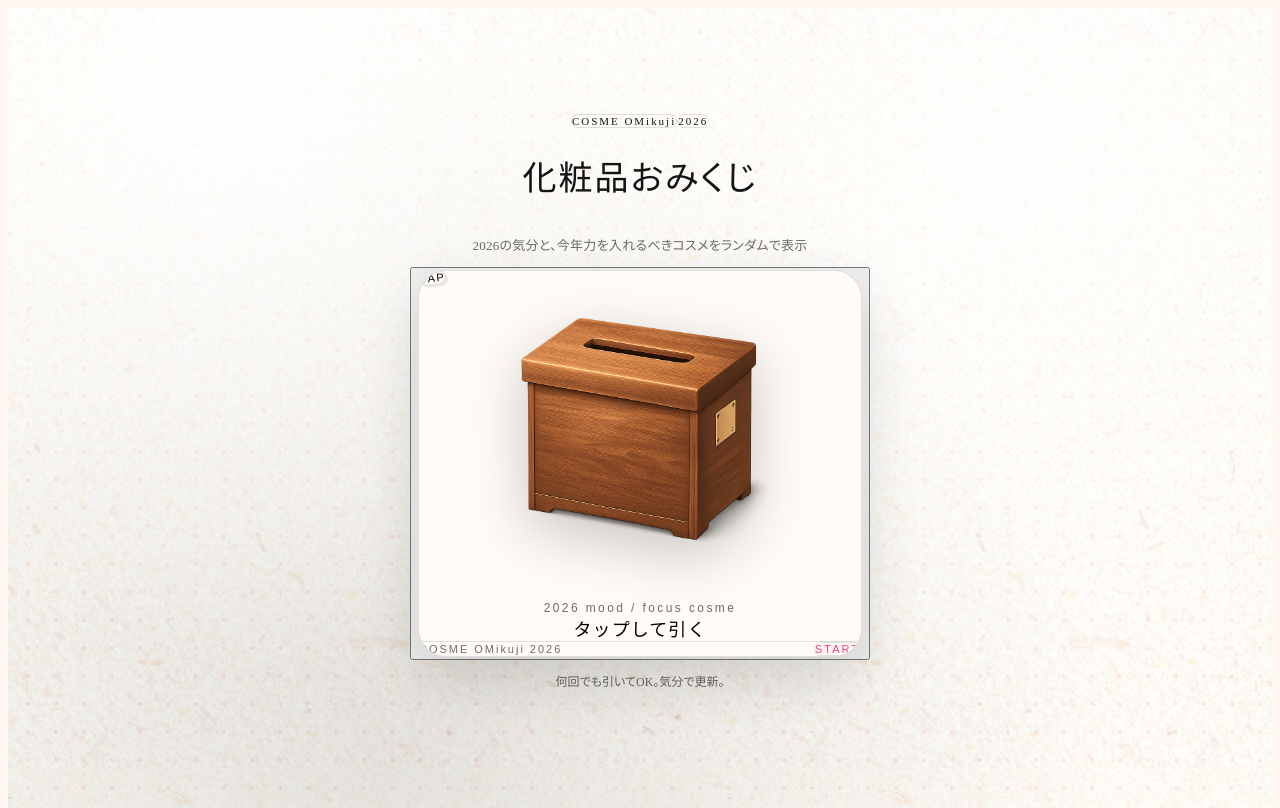
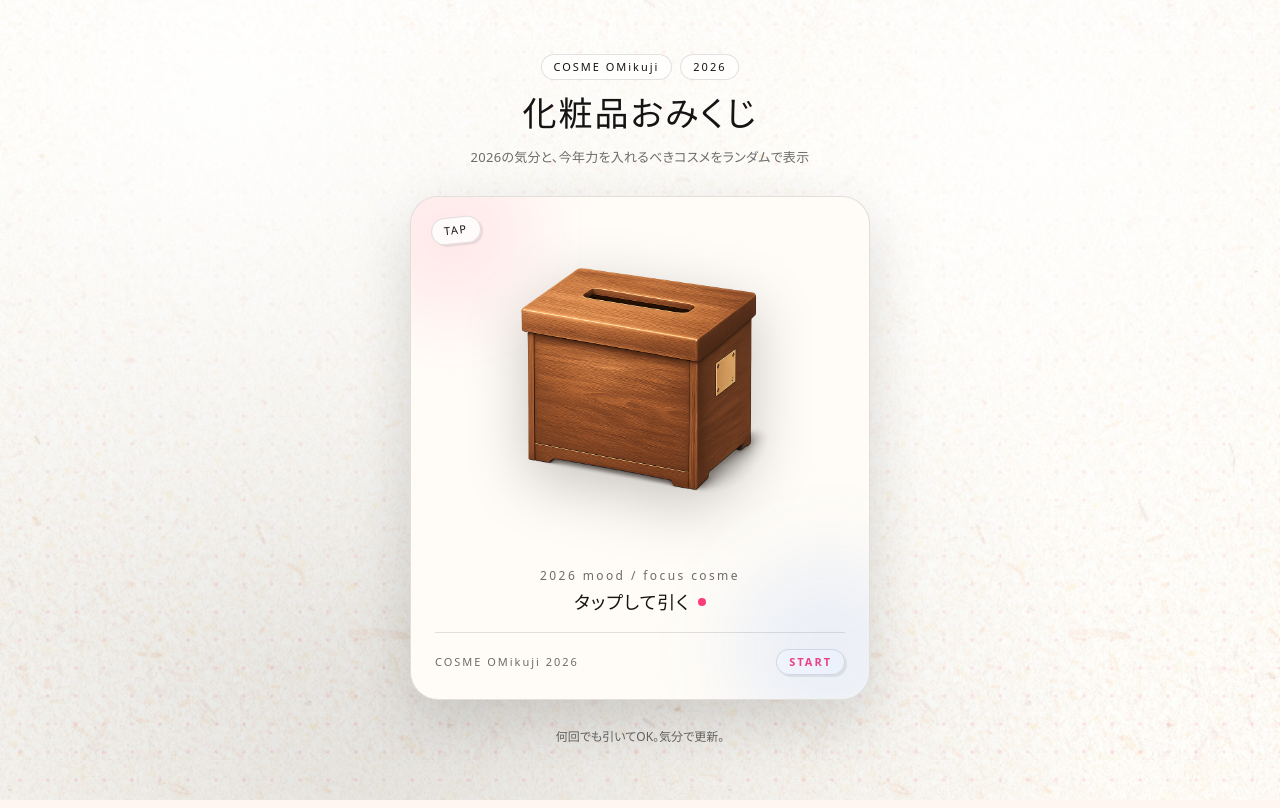
Before and after one commit to kaneo69/cosme-omikuji, a Next.js app: page / in a window 1280 px wide. Built offline with nearby package versions, Linux system fonts and the light colour scheme; a web font is replaced by a local one.

Commit message:
Fix Tailwind v4 PostCSS setup

```diff
--- a/app/globals.css
+++ b/app/globals.css
@@ -1,6 +1,4 @@
-@tailwind base;
-@tailwind components;
-@tailwind utilities;
+@import "tailwindcss";
 
 :root{
   --bg: #FFF5F1;
--- a/package.json
+++ b/package.json
@@ -6,6 +6,7 @@
     "react-dom": "^19.2.3"
   },
   "devDependencies": {
+    "@tailwindcss/postcss": "^4.1.18",
     "@types/node": "^25.0.3",
     "@types/react": "^19.2.7",
     "@types/react-dom": "^19.2.3",
--- a/postcss.config.mjs
+++ b/postcss.config.mjs
@@ -1,6 +1,6 @@
 const config = {
   plugins: {
-    tailwindcss: {},
+    "@tailwindcss/postcss": {},
     autoprefixer: {},
   },
 };
```
Also changed, not shown: 1 other file (tests, documents, lock files or other folders).
